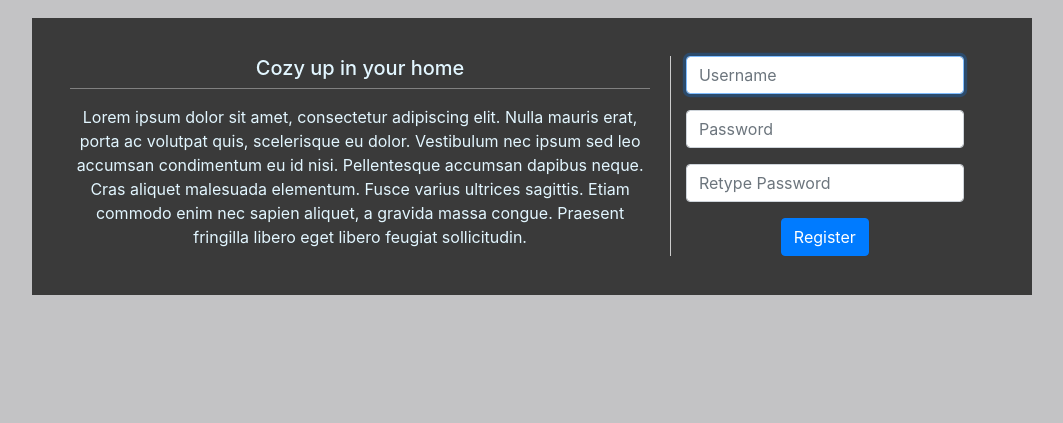
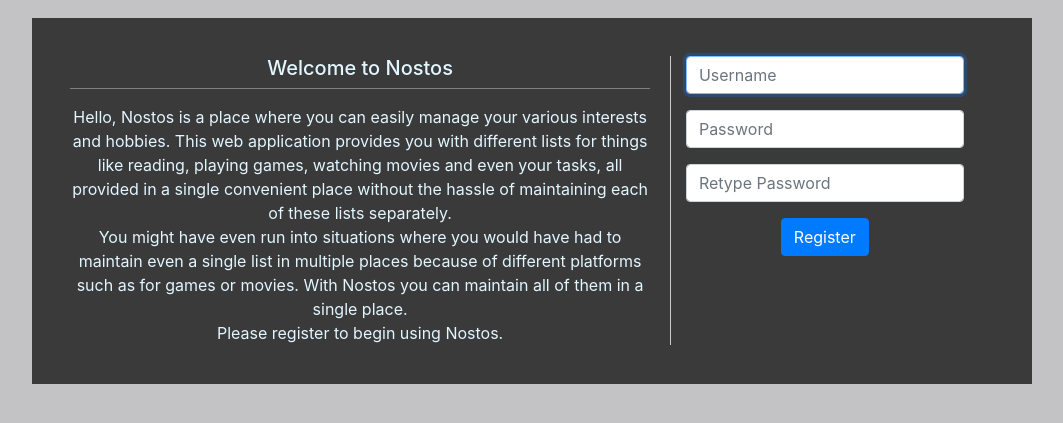
Before and after one commit to Zaxeli/Nostos, a Flask app: page /register in a window 1280 px wide. Shown: the part 85-508 px from the top of the page, without its empty margins (108-1171 px from the left). Run offline with Flask 2, Linux system fonts and the light colour scheme; some libraries are stand-ins or nearby versions.

Commit message:
added register text

```diff
--- a/templates/register.html
+++ b/templates/register.html
@@ -17,9 +17,13 @@
         <td class="td-main text-center container">
             <div class="row d-flex w-100 ">
                 <div class="col-8" style="padding-right:20px; border-right: 1px solid #ccc;">
-                    <h5>Cozy up in your home</h5>
+                    <h5>Welcome to Nostos</h5>
                     <hr class="h-divider">
-                    Lorem ipsum dolor sit amet, consectetur adipiscing elit. Nulla mauris erat, porta ac volutpat quis, scelerisque eu dolor. Vestibulum nec ipsum sed leo accumsan condimentum eu id nisi. Pellentesque accumsan dapibus neque. Cras aliquet malesuada elementum. Fusce varius ultrices sagittis. Etiam commodo enim nec sapien aliquet, a gravida massa congue. Praesent fringilla libero eget libero feugiat sollicitudin.
+                    Hello, Nostos is a place where you can easily manage your various interests and hobbies. This web application provides you with different lists for things like reading, playing games, watching movies and even your tasks, all provided in a single convenient place without the hassle of maintaining each of these lists separately.
+                    <br>
+                    You might have even run into situations where you would have had to maintain even a single list in multiple places because of different platforms such as for games or movies. With Nostos you can maintain all of them in a single place.
+                    <br>
+                    Please register to begin using Nostos.
                 </div>
                 <div class="col">
                     <form class="center_div " id="register" action="/register" method="post">
```
